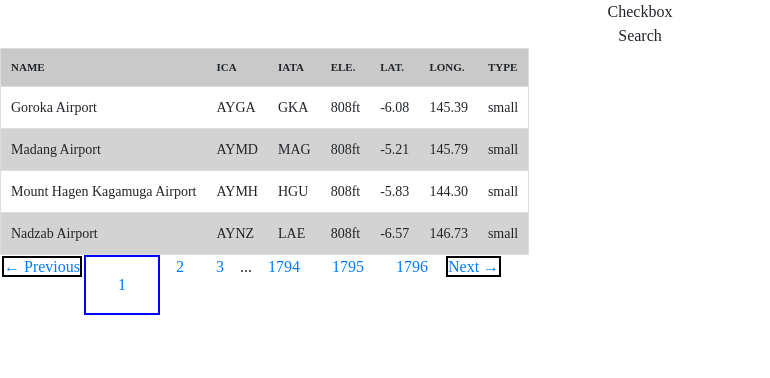
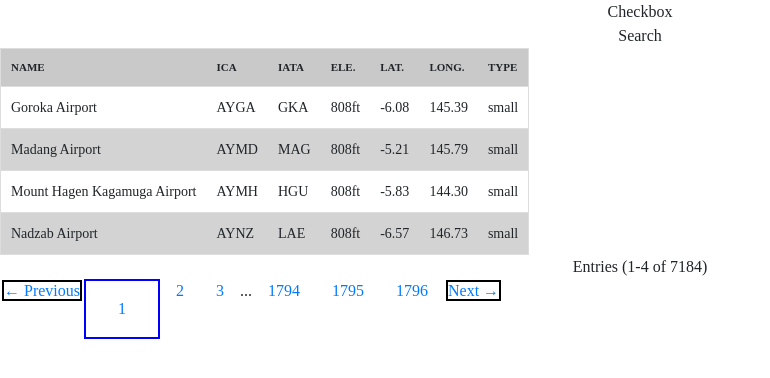
Before and after one commit to yogeshu/React_Table, a React (Create React App) app: page / in a window 1280 px wide. Shown: the top 378 px of the page, without its empty margins (0-770 px from the left). Built offline with nearby package versions, Linux system fonts and the light colour scheme.

Commit message:
added logic for entries in the data table

```diff
--- a/src/App.js
+++ b/src/App.js
@@ -99,6 +99,8 @@ function App() {
             ))}
         </tbody>
       </table>
+      Entries ({paginationOffset + 1}-
+        {paginationOffset + paginatedEntries.length} of {data.length})
       <ReactPaginate
         previousLabel={"← Previous"}
         nextLabel={"Next →"}
```
